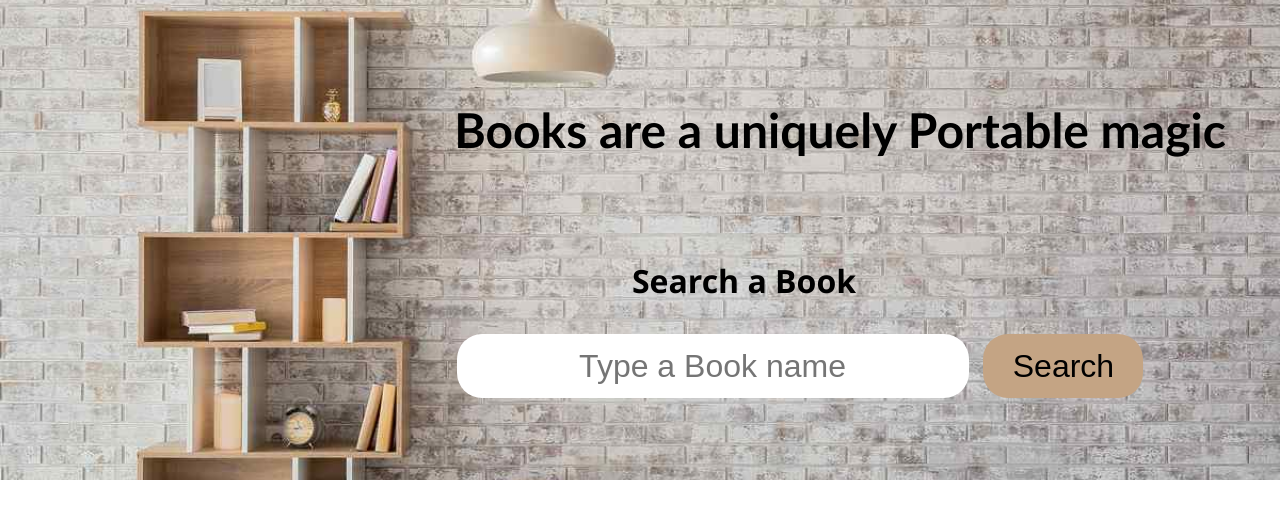
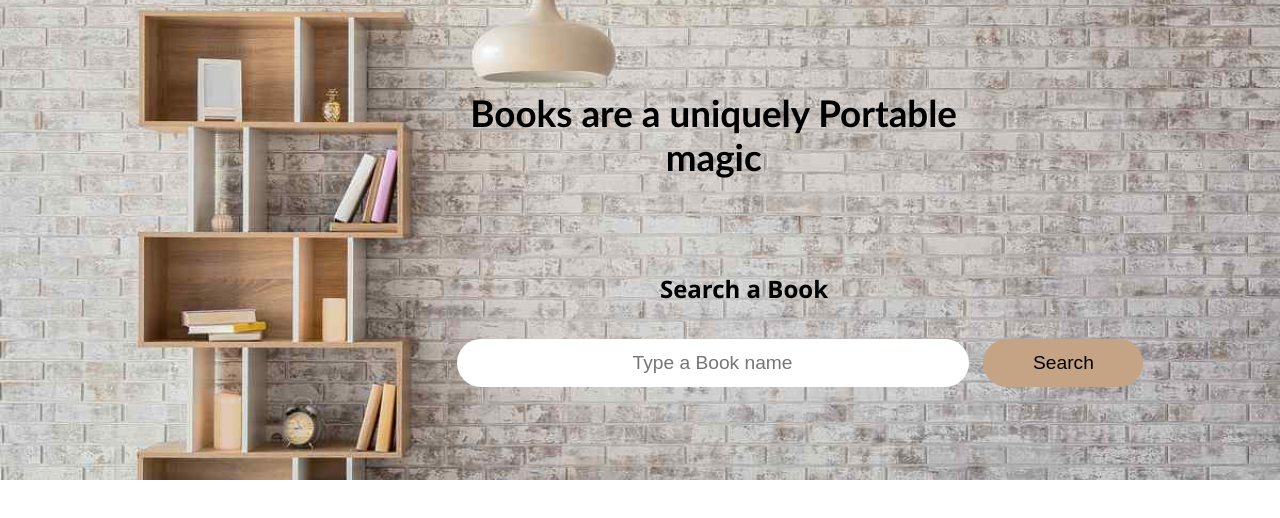
Before and after one commit to sgujuluva/books-app, a React (Create React App) app: page / in a window 1280 px wide. Shown: the top 518 px of the page. Built offline with nearby package versions, Linux system fonts and the light colour scheme.

Commit message:
header responsive for tablet

```diff
--- a/src/App.css
+++ b/src/App.css
@@ -60,7 +60,7 @@ form button {
   width: 10rem;
 }
 
-/* //responsive */
+/* //responsive for mobile */
 @media only screen and (max-width: 450px) {
   /* header */
   .header{
@@ -100,3 +100,21 @@ align-items: center;
     width:5rem;
  }
 }
+/* responsive for tablet */
+@media only screen and (min-width:650px){
+    .heading h1{
+        width:60%;
+
+        font-size: 2.3rem;
+        margin:0  0 0 15rem;
+        text-align: center;
+    }
+    .search h2{
+        font-size: 1.5rem;
+    }
+    form input,button{
+        height:3rem;
+        font-size: 1.2rem;
+
+    }
+}
```
